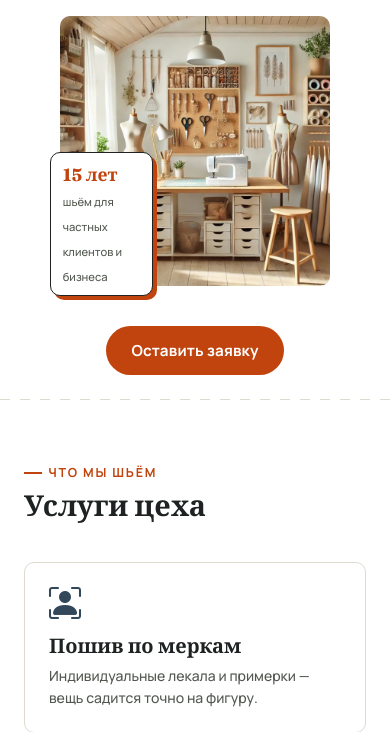
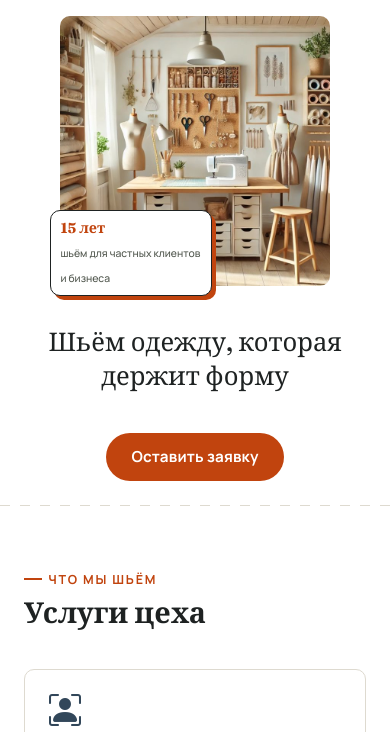
Before and after one commit to dundakowa-design/sewing-atelier, a FastAPI app: page / in a window 390 px wide. Shown: the part 81-813 px from the top of the page. Run offline with FastAPI, Linux system fonts and the light colour scheme.

Commit message:
mob-vers2

```diff
--- a/static/css/responsive.css
+++ b/static/css/responsive.css
@@ -164,17 +164,29 @@
   .hero-tag {
     bottom: -10px;
     left: -10px;
-    max-width: 38%;
-    padding: 0.5rem 0.75rem;
+    max-width: 60%;
+    padding: 0.4rem 0.6rem;
     box-shadow: 4px 4px 0 var(--color-thread);
   }
 
   .hero-tag strong {
-    font-size: 1.1rem;
+    font-size: 0.9rem;
   }
 
   .hero-tag span {
-    font-size: 0.7rem;
+    font-size: 0.65rem;
+    line-height: 1.35;
+  }
+
+  .hero-media-heading {
+    display: block;
+    justify-self: center;
+    max-width: 26ch;
+    font-family: var(--font-display);
+    font-size: 1.6rem;
+    line-height: 1.3;
+    text-align: center;
+    color: var(--color-ink);
   }
 
   .hero-media-cta {
--- a/static/css/style.css
+++ b/static/css/style.css
@@ -290,6 +290,7 @@ h1, h2, h3 {
   color: var(--color-ink-soft);
 }
 
+.hero-media-heading,
 .hero-media-cta {
   display: none;
 }
--- a/templates/index.html
+++ b/templates/index.html
@@ -70,6 +70,7 @@
           </div>
         </div>
 
+        <p class="hero-media-heading">Шьём одежду, которая держит форму</p>
         <a href="#contact" class="btn btn-primary hero-media-cta">Оставить заявку</a>
       </div>
     </section>
```
